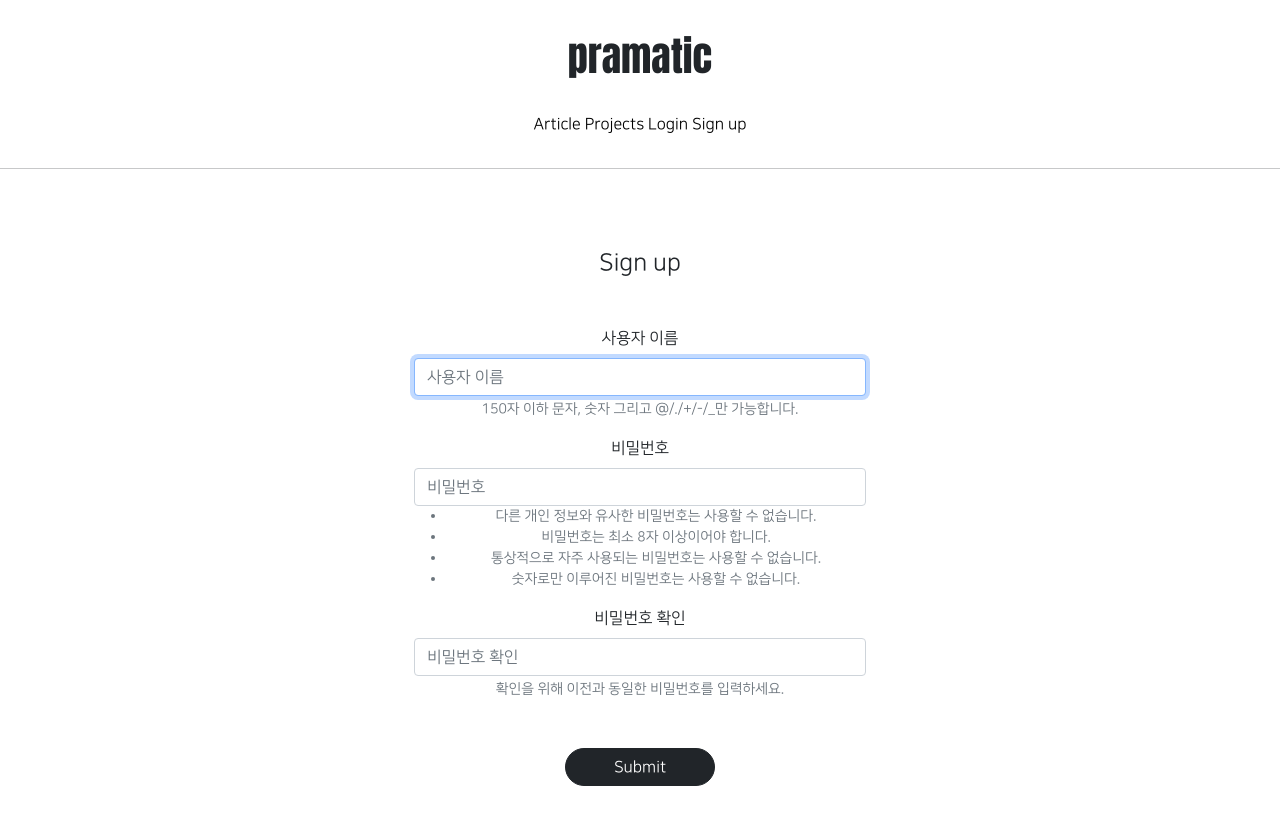
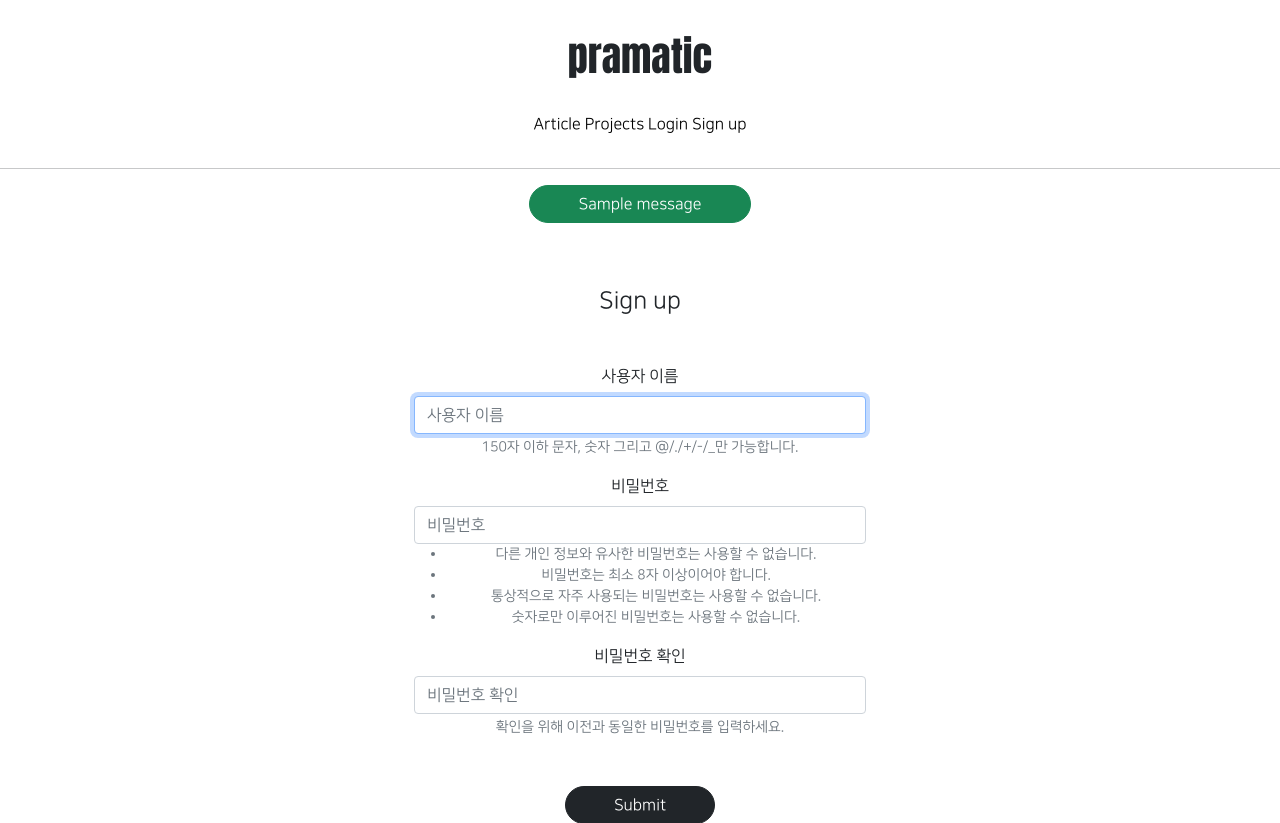
Before and after one commit to DaUn12/Make_SNS_site_copybook, a Django app: page /accounts/create/ in a window 1280 px wide. Shown: the top 823 px of the page. Run offline with Django 3.2, Linux system fonts and the light colour scheme; tables that the repository leaves empty hold one stand-in row (values such as "Sample post"); one stand-in notice (Sample message) is shown; parts of the project's set-up code (start-up, migrations or seed data) failed here and were passed over; some libraries are stand-ins or nearby versions.

Commit message:
8/24 -4
 4ban Commit 1

```diff
--- a/templates/base.html
+++ b/templates/base.html
@@ -8,6 +8,15 @@
 
 {% include 'header.html'  %}        {#  장고가 개입해서 사용하겠다라는 표시#}
 <hr>                                {# 구분선 넣기 #}
+
+{% for message in messages %}   {# 장고에서 기존적으로 제공함 #}
+    <div class="text-center">
+        <div class="btn btn-success rounded-pill px-5">
+            {{ message }}
+        </div>
+    </div>
+{% endfor %}
+
 {% block content %}                 {# block content 를 선언 #}
 {% endblock %}
 
```
Also changed, not shown: likeapp/views.py (+7 -0 lines).
